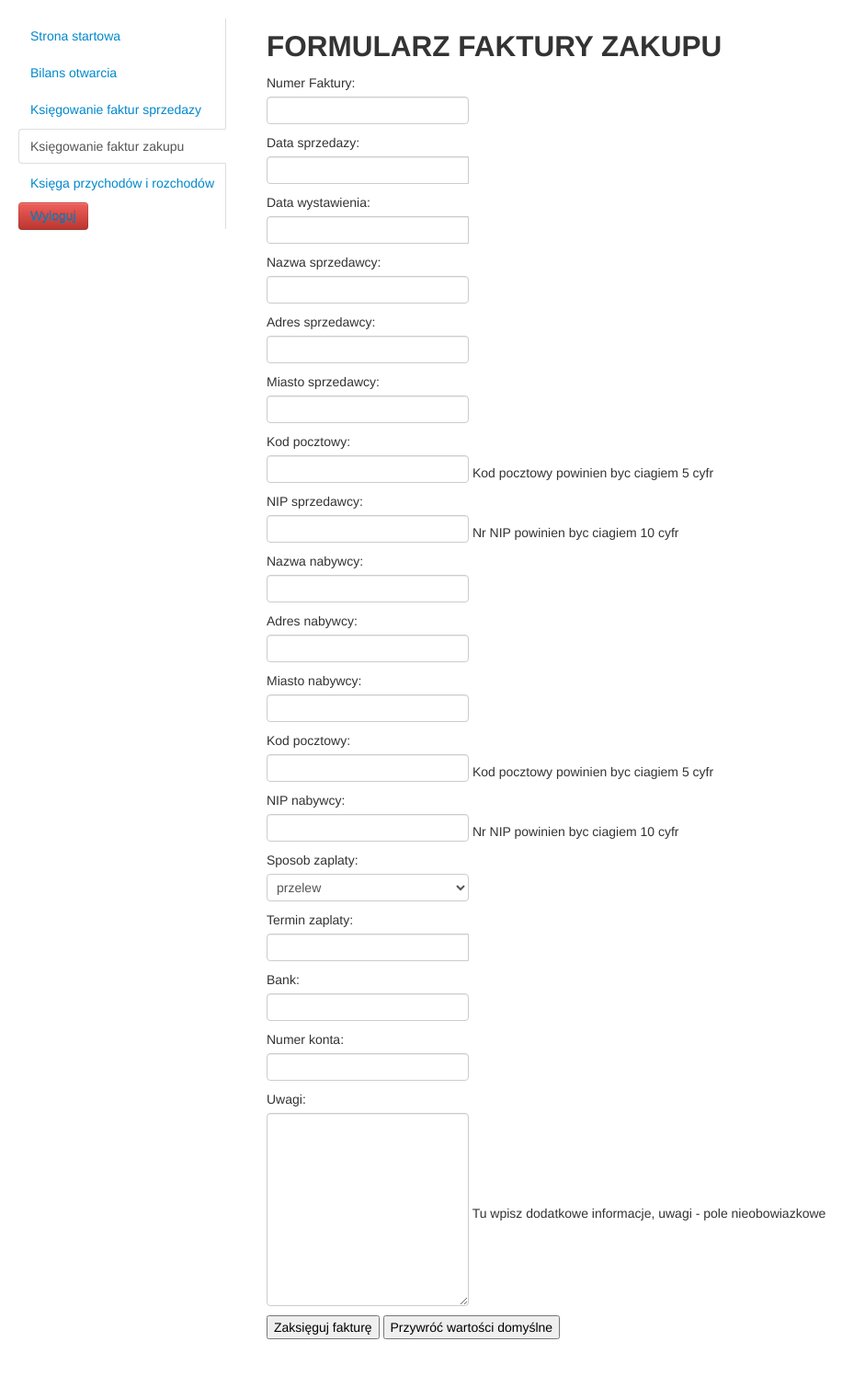
After one commit to TomekJurkowski/IO-3.2, a Django app: page /ksiegowanie_zakupu/ in a window 1280 px wide. The commit adds this page. Shown: the whole page at 92% size, without its empty margins (0-941 px from the left). Run offline with Django 3.2, Linux system fonts and the light colour scheme; parts of the project's set-up code (start-up, migrations or seed data) failed here and were passed over; some libraries are stand-ins or nearby versions.

Commit message:
podzial na faktury zakupu i sprzedazy

```diff
--- a/SystemKsiegowy/SystemKsiegowy/urls.py
+++ b/SystemKsiegowy/SystemKsiegowy/urls.py
@@ -1,5 +1,5 @@
 from django.conf.urls import patterns, include, url
-from system.views import StartPageView, BilansView, KsiegowanieFakturView, KsiegaPRView, DodaniePozycjiFakturView, register_page, logout_page
+from system.views import StartPageView, BilansView, KsiegowanieFakturSprzedazyView, KsiegowanieFakturZakupuView, KsiegaPRView, DodaniePozycjiFakturSprzedazyView, register_page, logout_page
 
 # Uncomment the next two lines to enable the admin:
 # from django.contrib import admin
@@ -9,8 +9,9 @@
                        # Examples:
                        url(r'^$', StartPageView.as_view(), name='StartPage'),
                        url(r'^bilans/$', BilansView.as_view(), name='bilans'),
-                       url(r'^ksiegowanie/$', KsiegowanieFakturView.as_view(), name='ksiegowanieFaktur'),
-                       url(r'^pozycja/$', DodaniePozycjiFakturView.as_view(), name='dodaniePozycjiFaktury'),
+                       url(r'^ksiegowanie_sprzedazy/$', KsiegowanieFakturSprzedazyView.as_view(), name='ksiegowanieFakturSprzedazy'),
+                       url(r'^ksiegowanie_zakupu/$', KsiegowanieFakturZakupuView.as_view(), name='ksiegowanieFakturZakupu'),
+                       url(r'^pozycja/$', DodaniePozycjiFakturSprzedazyView.as_view(), name='dodaniePozycjiFakturySprzedazy'),
                        url(r'^ksiegaPR/$', KsiegaPRView.as_view(), name='ksiegaPR'),
 
 
--- a/SystemKsiegowy/system/forms.py
+++ b/SystemKsiegowy/system/forms.py
@@ -1,5 +1,5 @@
 from django.forms import ModelForm, DateInput
-from system.models import BilansOtwarcia, FakturaVAT
+from system.models import BilansOtwarcia, FakturaVATSprzedazy
 from django import forms
 from django.forms.extras.widgets import SelectDateWidget
 from django.utils.encoding import smart_str
@@ -16,7 +16,7 @@
     ('platnosc elektroniczna', 'platnosc elektroniczna')
 ]
 
-class FakturaVATForm(forms.Form):
+class FakturaVATSprzedazyForm(forms.Form):
 
     data_sprzedazy = forms.DateField(label='Data sprzedazy:', widget=DateInput)
     data_wystawienia = forms.DateField(label='Data wystawienia:', widget=DateInput)
@@ -40,7 +40,7 @@
     uwagi = forms.CharField(label='Uwagi:', help_text='Tu wpisz dodatkowe informacje, uwagi - pole nieobowiazkowe', widget=forms.Textarea, required=False)
 
     def clean(self):
-        cleaned_data = super(FakturaVATForm, self).clean()
+        cleaned_data = super(FakturaVATSprzedazyForm, self).clean()
 
         ds = cleaned_data.get("data_sprzedazy", None)
         dw = cleaned_data.get("data_wystawienia", None)
@@ -99,13 +99,13 @@
 
 def getFacturaVAT():
     ret = []
-    for f in FakturaVAT.objects.all():
+    for f in FakturaVATSprzedazy.objects.all():
         if not ((smart_str(f.nrFaktury), smart_str(f.nrFaktury)) in ret):
             print(smart_str(f.nrFaktury))
             ret.append( (smart_str(f.nrFaktury), smart_str(f.nrFaktury)))
     return ret
 
-class PozycjaFakturyForm(forms.Form):
+class PozycjaFakturySprzedazyForm(forms.Form):
     fakturaVAT = forms.ChoiceField(label='Pozycja do faktury:', widget=forms.Select(), choices=getFacturaVAT())
     nazwa = forms.CharField(label='Nazwa pozycji:', max_length=80)
     PKWiU = forms.CharField(label='PKWiU', max_length=20)
@@ -115,7 +115,7 @@
     VAT = forms.IntegerField(label='VAT')
 
     def clean(self):
-        cleaned_data = super(FakturaVATForm, self).clean()
+        cleaned_data = super(PozycjaFakturySprzedazyForm, self).clean()
         i = cleaned_data.get("ilosc", None)
         c = cleaned_data.get("cena", None)
         v = cleaned_data.get("VAT", None)
@@ -129,6 +129,82 @@
         return cleaned_data
 
 
+class FakturaVATZakupuForm(forms.Form):
+
+    nr_faktury = forms.CharField(label='Numer faktury:', max_length=40)
+    data_sprzedazy = forms.DateField(label='Data sprzedazy:', widget=DateInput)
+    data_wystawienia = forms.DateField(label='Data wystawienia:', widget=DateInput)
+
+    sprzedawca_nazwa = forms.CharField(label='Nazwa sprzedawcy:', max_length=80)
+    sprzedawca_adres = forms.CharField(label='Adres:', max_length=100)
+    sprzedawca_miasto = forms.CharField(label='Miasto:', max_length=50)
+    sprzedawca_kod = forms.CharField(label='Kod pocztowy:', help_text='Kod pocztowy powinien byc ciagiem 5 cyfr', max_length=5)
+    sprzedawca_NIP = forms.CharField(label='NIP sprzedawcy:', help_text='Nr NIP powinien byc ciagiem 10 cyfr', max_length=10)
+
+    nabywca_nazwa = forms.CharField(label='Nazwa nabywcy:', max_length=80)
+    nabywca_adres = forms.CharField(label='Adres:', max_length=100)
+    nabywca_miasto = forms.CharField(label='Miasto:', max_length=50)
+    nabywca_kod = forms.CharField(label='Kod pocztowy:', help_text='Kod pocztowy powinien byc ciagiem 5 cyfr', max_length=5)
+    nabywca_NIP = forms.CharField(label='NIP nabywcy:', help_text='Nr NIP powinien byc ciagiem 10 cyfr', max_length=10)
+
+    sposob_zaplaty = forms.ChoiceField(label='Sposob zaplaty:', widget=forms.Select(), choices=SPOSOBY_PLATNOSCI)
+    termin_zaplaty = forms.DateField(label='Termin zaplaty:', widget=DateInput)
+    bank = forms.CharField(label='Bank:', max_length=70, required=False)
+    nr_konta = forms.CharField(label='Numer konta:', max_length=32, required=False)
+    uwagi = forms.CharField(label='Uwagi:', help_text='Tu wpisz dodatkowe informacje, uwagi - pole nieobowiazkowe', widget=forms.Textarea, required=False)
+
+    def clean(self):
+        cleaned_data = super(FakturaVATZakupuForm, self).clean()
+
+        ds = cleaned_data.get("data_sprzedazy", None)
+        dw = cleaned_data.get("data_wystawienia", None)
+        tz = cleaned_data.get("termin_zaplaty", None)
+        if ds and dw:
+            if ds > dw:
+                self._errors['data_sprzedazy'] = self.error_class([u'Data sprzedazy nie moze byc pozniejsza od daty wystawienia.'])
+                self._errors['data_wystawienia'] = self.error_class([u'Data wystawienia nie moze byc wczesniejsza od daty sprzedazy.'])
+        if tz and dw:
+            if tz > dw:
+                self._errors['termin_zaplaty'] = self.error_class([u'Termin zaplaty nie moze byc pozniejszy od daty wystawienia.'])
+                self._errors['data_wystawienia'] = self.error_class([u'Data wystawienia nie moze byc wczesniejsza od terminu zaplaty.'])
+
+        sk = cleaned_data.get("sprzedawca_kod", None)
+        if sk:
+            if len(sk) != 5:
+                self._errors['sprzedawca_kod'] = self.error_class([u'Kod pocztowy powinien skladac sie z 5 cyfr.'])
+        nk = cleaned_data.get("nabywca_kod", None)
+        if nk:
+            if len(nk) != 5:
+                self._errors['nabywca_kod'] = self.error_class([u'Kod pocztowy powinien skladac sie z 5 cyfr.'])
+        sn = cleaned_data.get("sprzedawca_NIP", None)
+        if sn:
+            if len(sn) != 10:
+                self._errors['sprzedawca_NIP'] = self.error_class([u'Kod pocztowy powinien skladac sie z 10 cyfr.'])
+        nn = cleaned_data.get("nabywca_NIP", None)
+        if nn:
+            if len(nn) != 10:
+                self._errors['nabywca_NIP'] = self.error_class([u'Kod pocztowy powinien skladac sie z 10 cyfr.'])
+
+        sz = cleaned_data.get("sposob_zaplaty", None)
+        b = cleaned_data.get("bank", None)
+        nr = cleaned_data.get("nr_konta", None)
+        if sz == 'przelew':
+            if not b or b == '' :
+                self._errors['bank'] = self.error_class([u'Dla przelewu musi byc zdefiniowany bank.'])
+            if not nr or nr == '' :
+                self._errors['nr_konta'] = self.error_class([u'Dla przelewu musi byc zdefiniowany nr konta bankowego.'])
+            else:
+                if not nr.isdigit():
+                    self._errors['nr_konta'] = self.error_class([u'Nr konta bankowego powinno skladac sie z samych cyfr.'])
+        else:
+            if b and b != '':
+                self._errors['bank'] = self.error_class([u'To pole musi byc zdefiniowane tylko dla sposobu zaplaty - przelew.'])
+            if nr and nr != '':
+                self._errors['nr_konta'] = self.error_class([u'To pole musi byc zdefiniowane tylko dla sposobu zaplaty - przelew.'])
+
+        return cleaned_data
+
+
 class RegisterForm(forms.Form):
     username = forms.CharField(label="Login:",max_length=30)
     email = forms.EmailField(label="Email:")
--- a/SystemKsiegowy/system/templates/faktura_form.html
+++ b/SystemKsiegowy/system/templates/faktura_form.html
@@ -16,14 +16,16 @@
 {%  endblock additional_head %}
 {% block content %}
 
-    <p>FORMULARZ FAKTURY</p>
+{% block faktura_content_title %}
+{% endblock %}
 
     <fieldset>
         <form method="post" action=".">
             {% csrf_token %}
-            <div class="fieldWrapper">
-                <h3 id="id_nr_faktury">Nr faktury: {{ faktura_nr }}</h3>
-            </div>
+
+            {% block faktura_content %}
+            {% endblock %}
+
             <div class="fieldWrapper">
                 {{ form.data_sprzedazy.errors }}
                 <label for="id_data_sprzedazy">Data sprzedazy:</label>
--- /dev/null
+++ b/SystemKsiegowy/system/templates/faktura_zakupu_form.html
@@ -0,0 +1,17 @@
+{% extends 'faktura_form.html' %}
+
+{% block faktura_content_title %}
+
+<h2>FORMULARZ FAKTURY ZAKUPU</h2>
+
+{% endblock %}
+
+{% block faktura_content %}
+
+            <div class="fieldWrapper">
+                {{ form.nr_faktury.errors }}
+                <label for="id_nr_faktury">Numer Faktury:</label>
+                {{ form.nr_faktury }}
+            </div>
+
+{% endblock %}
--- a/SystemKsiegowy/system/templates/start_page.html
+++ b/SystemKsiegowy/system/templates/start_page.html
@@ -13,7 +13,10 @@
                                 <a id="Bilans" href="/bilans/" data-toggle="tab">Bilans otwarcia</a>
                             </li>
                             <li>
-                                <a id="KsiegowanieFaktur" href="/ksiegowanie/" data-toggle="tab">Księgowanie faktur</a>
+                                <a id="KsiegowanieFakturSprzedazy" href="/ksiegowanie_sprzedazy/" data-toggle="tab">Księgowanie faktur sprzedazy</a>
+                            </li>
+                            <li>
+                                <a id="KsiegowanieFakturZakupu" href="/ksiegowanie_zakupu/" data-toggle="tab">Księgowanie faktur zakupu</a>
                             </li>
                             <li>
                                 <a id="KsiegaPR" href="/ksiegaPR/" data-toggle="tab">Księga przychodów i rozchodów</a>
--- a/SystemKsiegowy/system/views.py
+++ b/SystemKsiegowy/system/views.py
@@ -10,8 +10,8 @@
 import time
 from datetime import date
 
-from system.forms import BilansOtwarciaForm, FakturaVATForm, PozycjaFakturyForm, RegisterForm
-from system.models import BilansOtwarcia, FakturaVAT
+from system.forms import BilansOtwarciaForm, FakturaVATSprzedazyForm, PozycjaFakturySprzedazyForm, FakturaVATZakupuForm, RegisterForm
+from system.models import BilansOtwarcia, FakturaVATSprzedazy, FakturaVATZakupu
 
 
 class StartPageView(TemplateView):
@@ -41,43 +41,43 @@
 def getFakturaNr():
     nr = 0
     t = smart_str(date.today())
-    for f in FakturaVAT.objects.all():
+    for f in FakturaVATSprzedazy.objects.all():
         if (smart_str(f.nrFaktury).find(t) >= 0):
             nr += 1
 
     return t + '/' + str(nr)
 
-class KsiegowanieFakturView(FormView):
-    template_name = "faktura_form.html"
-    form_class = FakturaVATForm
+class KsiegowanieFakturSprzedazyView(FormView):
+    template_name = "faktura_sprzedazy_form.html"
+    form_class = FakturaVATSprzedazyForm
 
     def form_valid(self, form):
         cd = form.cleaned_data
         print(cd)
-        f = FakturaVAT(nrFaktury=getFakturaNr(), dataSprzedazy=cd['data_sprzedazy'], dataWystawienia=cd['data_wystawienia'],
-                       sprzedawca_nazwa=cd['sprzedawca_nazwa'], sprzedawca_adres=cd['sprzedawca_adres'], sprzedawca_miasto=cd['sprzedawca_miasto'],
-                       sprzedawca_kod=cd['sprzedawca_kod'], sprzedawca_NIP=cd['sprzedawca_NIP'],
-                       nabywca_nazwa=cd['nabywca_nazwa'], nabywca_adres=cd['nabywca_adres'], nabywca_miasto=cd['nabywca_miasto'],
-                       nabywca_kod=cd['nabywca_kod'], nabywca_NIP=cd['nabywca_NIP'],
-                       sposobZaplaty=cd['sposob_zaplaty'], terminZaplaty=cd['termin_zaplaty'], bank=cd['bank'],
-                       nrKonta=cd['nr_konta'], uwagi=cd['uwagi'])
+        f = FakturaVATSprzedazy(nrFaktury=getFakturaNr(), dataSprzedazy=cd['data_sprzedazy'], dataWystawienia=cd['data_wystawienia'],
+                                sprzedawca_nazwa=cd['sprzedawca_nazwa'], sprzedawca_adres=cd['sprzedawca_adres'], sprzedawca_miasto=cd['sprzedawca_miasto'],
+                                sprzedawca_kod=cd['sprzedawca_kod'], sprzedawca_NIP=cd['sprzedawca_NIP'],
+                                nabywca_nazwa=cd['nabywca_nazwa'], nabywca_adres=cd['nabywca_adres'], nabywca_miasto=cd['nabywca_miasto'],
+                                nabywca_kod=cd['nabywca_kod'], nabywca_NIP=cd['nabywca_NIP'],
+                                sposobZaplaty=cd['sposob_zaplaty'], terminZaplaty=cd['termin_zaplaty'], bank=cd['bank'],
+                                nrKonta=cd['nr_konta'], uwagi=cd['uwagi'])
         print(f)
         f.save()
         print("FAKTURY:")
-        for f in FakturaVAT.objects.all():
+        for f in FakturaVATSprzedazy.objects.all():
             print (f)
         return HttpResponseRedirect(reverse('StartPage'))
 
     def get_context_data(self, **kwargs):
-        context = super(KsiegowanieFakturView, self).get_context_data()
+        context = super(KsiegowanieFakturSprzedazyView, self).get_context_data()
         context['form'] = self.get_form(self.form_class)
         context['faktura_nr'] = getFakturaNr()
         return context
 
 
-class DodaniePozycjiFakturView(TemplateView):
+class DodaniePozycjiFakturSprzedazyView(TemplateView):
     template_name = "pozycja_form.html"
-    form_class = PozycjaFakturyForm
+    form_class = PozycjaFakturySprzedazyForm
 
     def get(self, request, *args, **kwargs):
         form = self.form_class()
@@ -89,6 +89,33 @@
             return HttpResponseRedirect(reverse('StartPage'))
 
         return render(request, self.template_name, {'form': form})
+
+
+class KsiegowanieFakturZakupuView(FormView):
+    template_name = "faktura_zakupu_form.html"
+    form_class = FakturaVATZakupuForm
+
+    def form_valid(self, form):
+        cd = form.cleaned_data
+        print(cd)
+        f = FakturaVATZakupu(nrFaktury=cd['nr_faktury'], dataSprzedazy=cd['data_sprzedazy'], dataWystawienia=cd['data_wystawienia'],
+                                sprzedawca_nazwa=cd['sprzedawca_nazwa'], sprzedawca_adres=cd['sprzedawca_adres'], sprzedawca_miasto=cd['sprzedawca_miasto'],
+                                sprzedawca_kod=cd['sprzedawca_kod'], sprzedawca_NIP=cd['sprzedawca_NIP'],
+                                nabywca_nazwa=cd['nabywca_nazwa'], nabywca_adres=cd['nabywca_adres'], nabywca_miasto=cd['nabywca_miasto'],
+                                nabywca_kod=cd['nabywca_kod'], nabywca_NIP=cd['nabywca_NIP'],
+                                sposobZaplaty=cd['sposob_zaplaty'], terminZaplaty=cd['termin_zaplaty'], bank=cd['bank'],
+                                nrKonta=cd['nr_konta'], uwagi=cd['uwagi'])
+        print(f)
+        f.save()
+        print("FAKTURY:")
+        for f in FakturaVATZakupu.objects.all():
+            print (f)
+        return HttpResponseRedirect(reverse('StartPage'))
+
+    def get_context_data(self, **kwargs):
+        context = super(KsiegowanieFakturZakupuView, self).get_context_data()
+        context['form'] = self.get_form(self.form_class)
+        return context
 
 
 class KsiegaPRView(TemplateView):
```
Also changed, not shown: SystemKsiegowy/system/models.py (+66 -5 lines), SystemKsiegowy/system/templates/faktura_sprzedazy_form.html (added, +16 -0 lines), 5 other files.
